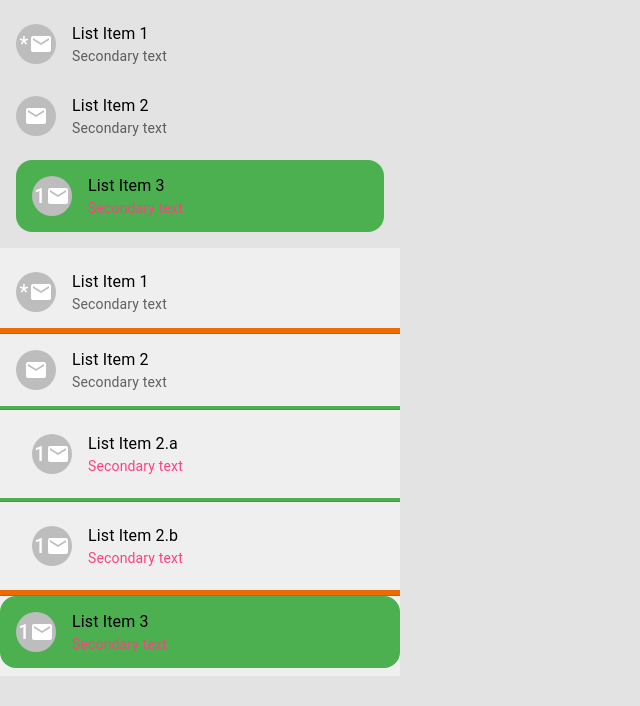
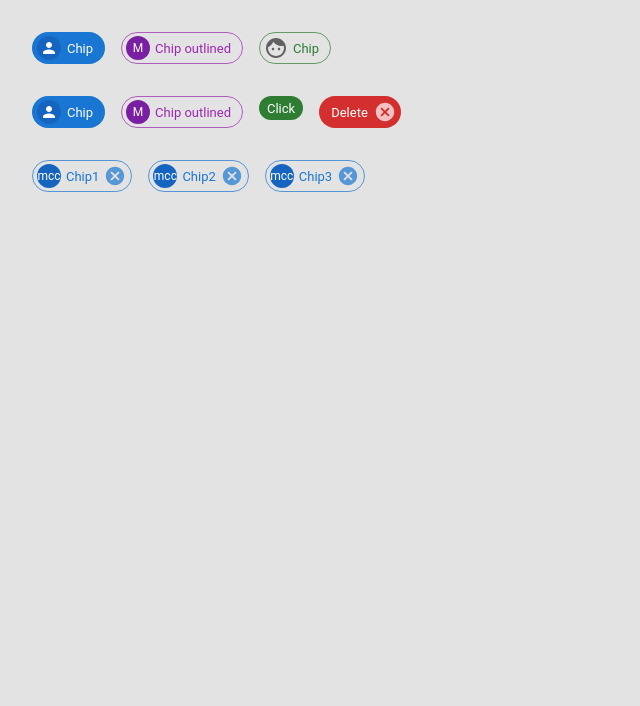
Before and after one commit to mcc1461/react-mui-mcc1, a React (Create React App) app: page / in a window 1280 px wide. Shown: the top 706 px of the page, without its empty margins (0-640 px from the left). Built offline with nearby package versions, Linux system fonts and the light colour scheme.

Commit message:
feat: chip with the onDelete function covered

```diff
--- a/src/App.tsx
+++ b/src/App.tsx
@@ -1,6 +1,7 @@
 import './App.css';
-import { MuiList } from './components/MuiList';
-import MuiList2 from './components/MuiList2';
+import MuiChip from './components/MuiChip';
+// import { MuiList } from './components/MuiList';
+// import MuiList2 from './components/MuiList2';
 // import MuiBadge from './components/MuiBadge';
 // import MuiAvatar from './components/MuiAvatar';
 // import MuiBottomNavigation from './components/MuiBottomNavigation';
@@ -48,8 +49,9 @@ function App() {
       {/* <MuiBottomNavigation /> */}
       {/* <MuiAvatar /> */}
       {/* <MuiBadge />  */}
-      <MuiList />
-      <MuiList2 />
+      {/* <MuiList /> */}
+      {/* <MuiList2 /> */}
+      <MuiChip />
 
     </div>
   );
--- /dev/null
+++ b/src/components/MuiChip.tsx
@@ -0,0 +1,58 @@
+
+import { Stack, Chip, Avatar } from "@mui/material";
+import FaceIcon from "@mui/icons-material/Face";
+import { useState } from "react";
+
+
+
+const MuiChip = () => {
+    const [chip, setChip] = useState(["Chip1", "Chip2", "Chip3"])
+    const handleDelete = (chipToDelete: string, index: number) => {
+        setChip((newChip) => newChip.filter((chip, i) => chip !== chipToDelete));
+    }
+
+    return (
+    <>
+    <Stack direction={"row"} spacing={2} margin={4}>
+      <Chip label="Chip" color="primary" size="medium" avatar={<Avatar />}/>
+      <Chip label="Chip outlined" color="secondary" size="medium" variant="outlined" avatar={<Avatar>M</Avatar>}/>
+      <Chip label="Chip" color="success" size="medium" variant="outlined" avatar={<FaceIcon/>}/>
+    </Stack>
+    <Stack direction={"row"} spacing={2} margin={4}>
+      <Chip label="Chip" color="primary" size="medium" avatar={<Avatar />}/>
+      <Chip label="Chip outlined" color="secondary" size="medium" variant="outlined" avatar={<Avatar>M</Avatar>}/>
+      <Chip
+        label="Click"
+        color="success"
+        size="small"
+        variant="filled"
+        onClick={()=>alert("Chip Clicked")}
+        />
+      <Chip
+        label=" Delete"
+        color="error"
+        size="medium"
+        onClick = {()=>alert("Chip Deleted")}
+        onDelete={()=>alert("Delete handler called")}
+        //? This one is used to create an "X" icon inside the chip
+        />
+    </Stack>
+    <Stack direction={"row"} spacing={2} margin={4}>
+      {chip.map((chip, index) => (
+        <Chip
+          key={index}
+            label={chip}
+            color="primary"
+            size="medium"
+            variant="outlined"
+            avatar={<Avatar>mcc</Avatar>}
+            onDelete={()=>handleDelete(chip, index)}
+            />
+        ))}
+    </Stack>
+
+    </>
+  );
+};
+
+export default MuiChip;
```
